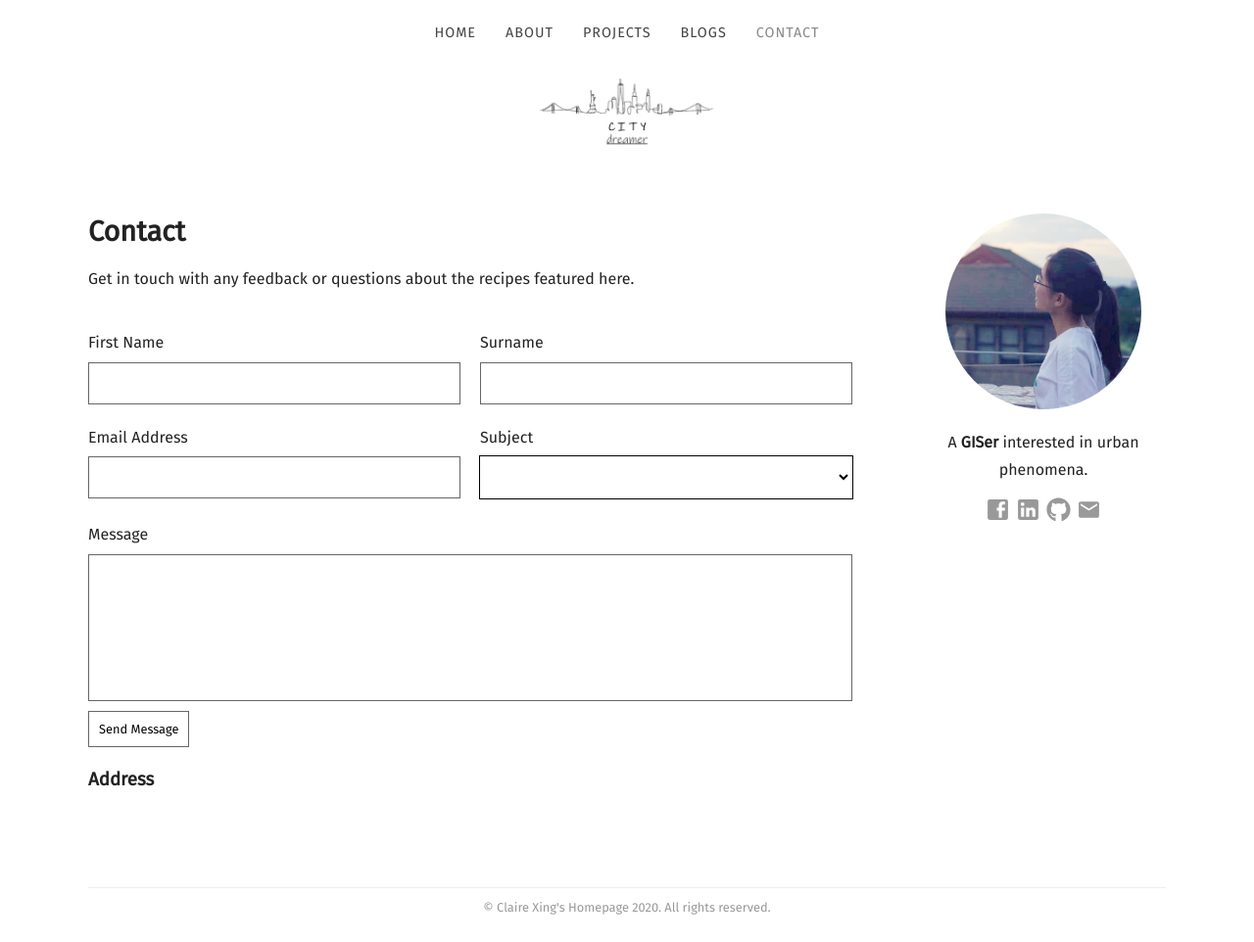
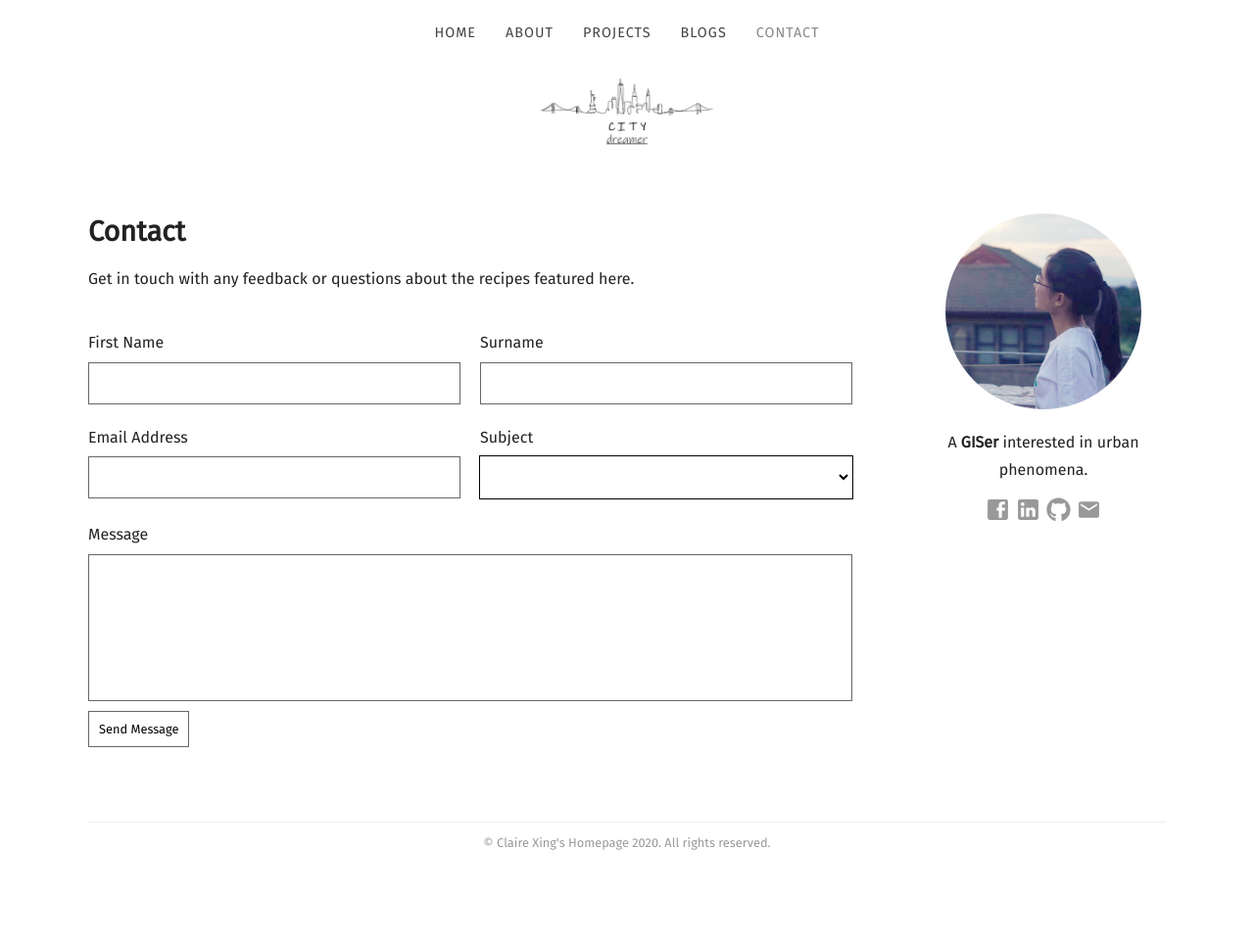
Before and after one commit to ClaireXing/ClaireXing.github.io, a Jekyll site: the page built from contact.html, in a window 1280 px wide and 962 px high. Shown: the whole window at 98% size. Built offline with Jekyll 4.4.1, drawn with Linux system fonts in a browser that asks for light colours; some web fonts are replaced.

Commit message:
action change

```diff
--- a/contact.html
+++ b/contact.html
@@ -4,7 +4,7 @@ title: Contact
 <h1>Contact</h1>
 <p class="editable">Get in touch with any feedback or questions about the recipes featured here.</p>
 
-<form method="post" action="{{ site.baseurl }}/contact-success/">
+<form method="post" action="https://app.cloudcannon.com/31226/editor#/site/84530/explore/pages:/update/contact-success/">
 		<input type="hidden" name="_to" value="{{ site.data.email }}" />
 		<input type="text" name="_gotcha" style="display: none;">
 
@@ -40,8 +40,8 @@ title: Contact
 	<textarea name="message" id="message"></textarea>
 
 	<input type="submit" value="Send Message" />
-	<div class="contact-details">
+	<!-- <div class="contact-details">
 		<h3>Address</h3>
 		<address><a target="_blank" href=" ">{{ page.map.address | replace: ", ", ", <br>" }}</ a></address>
-	</div>
+	</div> -->
 </form>
```
